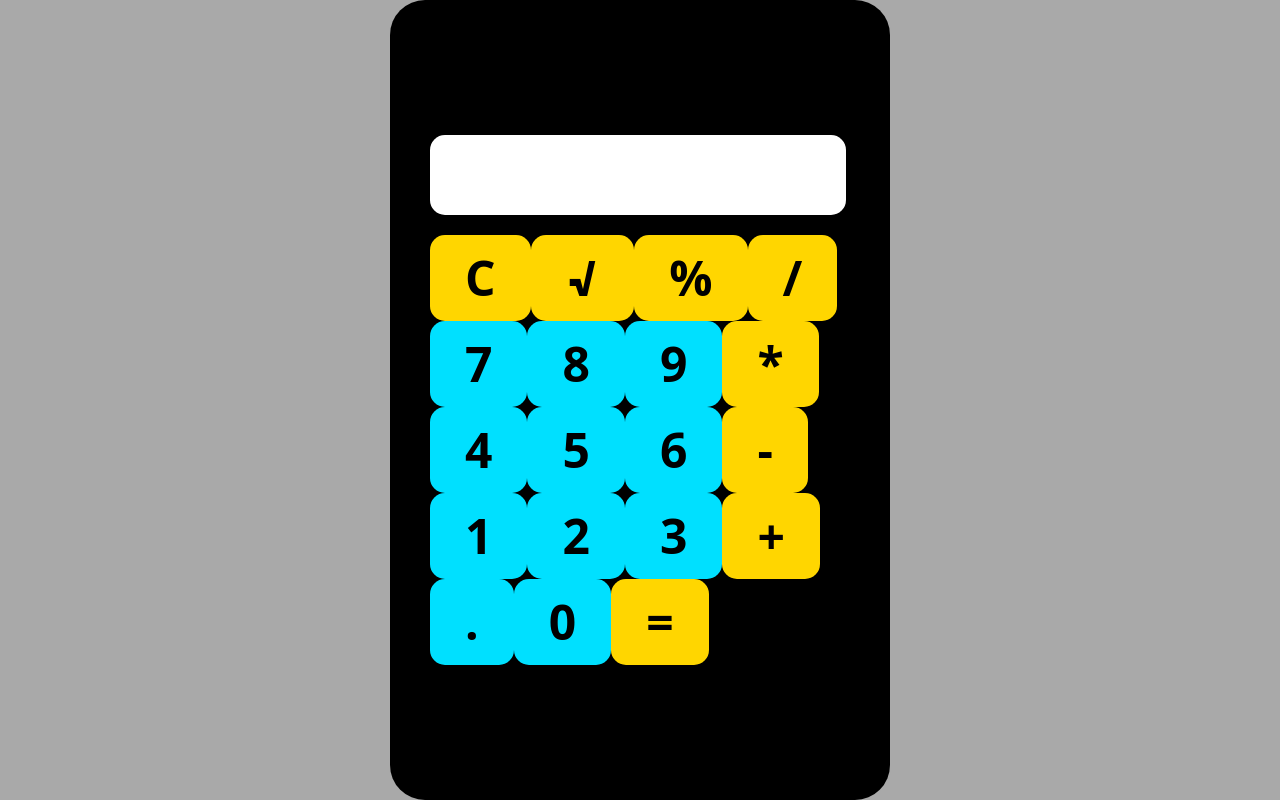
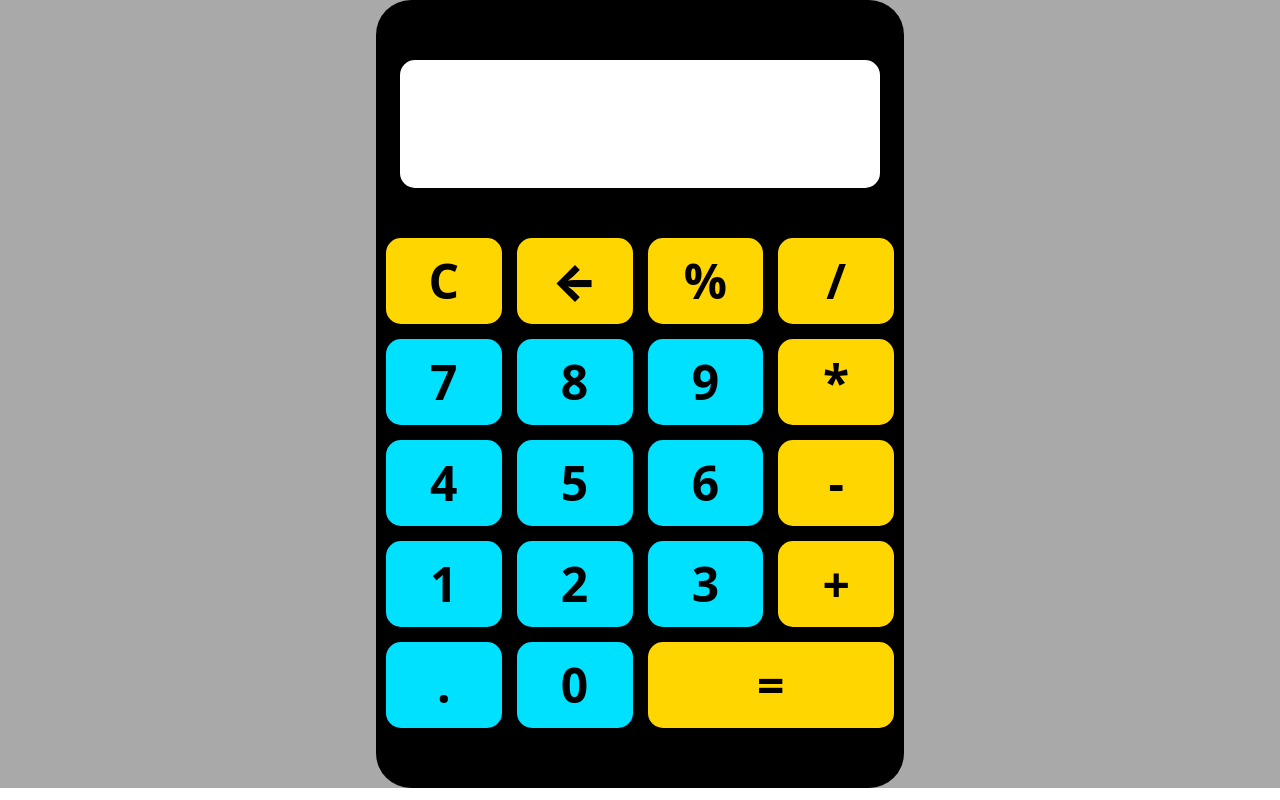
Before and after one commit to hdubey64/PW_internship_app, a React (Create React App) app in the folder calc-master/: page / in a window 1280 px wide. Built offline with nearby package versions, Linux system fonts and the light colour scheme.

Commit message:
Button function and UI fixed

```diff
--- a/calc-master/src/Layout/CalcyLayout/calcyLayout.css
+++ b/calc-master/src/Layout/CalcyLayout/calcyLayout.css
@@ -1,19 +1,21 @@
 .calcy-layout {
-   max-width: 500px;
-   height: 100vh;
+   max-width: 550px;
+   height: 100%;
    background-color: #000000;
    display: grid;
    place-items: center;
-   padding: 40px;
+   padding: 60px 10px;
    border-radius: 35px;
+   display: grid;
+   place-items: center;
 }
 .inputNum {
-   width: 26rem;
-   height: 5rem;
+   width: 30rem;
+   height: 8rem;
    background-color: #fff;
    border: none;
    border-radius: 15px;
-   margin-bottom: 20px;
+   margin-bottom: 50px;
    text-align: end;
    display: grid;
    place-items: center end;
@@ -21,3 +23,8 @@
    padding-right: 10px;
    font-weight: 700;
 }
+.calcy-main {
+   display: grid;
+   grid-template-columns: repeat(4, 1fr);
+   gap: 15px;
+}
--- a/calc-master/src/Layout/CalcyLayout/index.jsx
+++ b/calc-master/src/Layout/CalcyLayout/index.jsx
@@ -1,9 +1,9 @@
 import React, { useState } from "react";
 import Button from "src/component/Button";
 import "./calcyLayout.css";
+import { NumaricButton } from "src/data";
 
 function isLastCharacterSymbol(str) {
-   console.log("vgxah", str);
    const lastCharacter = str?.charAt(str.length - 1);
 
    const symbolRegex = /[^\w\s]/; // Matches any non-alphanumeric character except whitespace
@@ -17,9 +17,16 @@ const CalcyLayout = () => {
       if (value?.length <= 0) {
          return alert(" Invalid input");
       }
-      if (value === "Clear") {
-         setInput("");
-      } else if (value === "result") {
+
+      if (value === "C") {
+         return setInput("");
+      }
+      if (value === "⬅") {
+         return setInput(input.slice(0, -1));
+      }
+      if (input.length > 12) {
+         return alert("Length exceed");
+      } else if (value === "=") {
          if (type === "Operator" && value === "√") {
             return Math.sqrt(input);
          }
@@ -29,7 +36,7 @@ const CalcyLayout = () => {
                return alert("Invalid Input");
             }
             const result = eval(input).toString();
-            setInput(result);
+            return setInput(result);
          } catch (error) {
             return alert("invalid input");
          }
@@ -47,10 +54,17 @@ const CalcyLayout = () => {
    };
 
    return (
-      <div className="calcy-layout container">
-         <div>
-            <div className="inputNum">{input}</div>
-            <Button onClick={handleChange} />
+      <div className="calcy-layout">
+         <div className="inputNum">{input}</div>
+         <div className="calcy-main">
+            {NumaricButton.map((item) => (
+               <Button
+                  className="calcy-button"
+                  data={item}
+                  onClick={() => handleChange(item.value, item.type)}
+                  key={item.value}
+               />
+            ))}
          </div>
       </div>
    );
--- a/calc-master/src/Layout/Home/homeLayout.css
+++ b/calc-master/src/Layout/Home/homeLayout.css
@@ -1,6 +1,6 @@
 .home-layout {
-   width: 100vw;
-   height: 100%;
+   /* width: 100vw; */
+   /* height: 100%; */
    background-color: #a9a9a9;
    display: grid;
    place-items: center;
--- a/calc-master/src/component/Button/index.jsx
+++ b/calc-master/src/component/Button/index.jsx
@@ -1,20 +1,23 @@
-import React from "react";
-import { NumaricButton } from "src/data";
 import "./calcyButton.css";
+import PropTypes from "prop-types";
 
-const Button = ({ onClick }) => {
+const Button = ({ onClick, data }) => {
    return (
-      <div className="calcy-main">
-         {NumaricButton.map((element) => (
-            <button
-               className={`calcy-button ${element.color}`}
-               onClick={() => onClick(element.value, element.type)}
-            >
-               {!element.number ? element.symbol : element.number}
-            </button>
-         ))}
-      </div>
+      <button onClick={onClick} className={` calcy-button ${data.color}`}>
+         {data.value}
+      </button>
    );
 };
+export default Button;
 
-export default Button;
+Button.propTypes = {
+   data: PropTypes.shape({
+      symbol: PropTypes.string,
+      number: PropTypes.string,
+      operation: PropTypes.string.isRequired,
+      color: PropTypes.string.isRequired,
+      type: PropTypes.string.isRequired,
+      value: PropTypes.string.isRequired,
+   }).isRequired,
+   onClick: PropTypes.func,
+};
--- a/calc-master/src/data/numaricButtons.jsx
+++ b/calc-master/src/data/numaricButtons.jsx
@@ -1,11 +1,11 @@
 export default [
-   { number: "C", value: "Clear", color: "symbol", type: "num" },
+   { number: "C", value: "C", color: "symbol", type: "num" },
    {
-      symbol: "√",
-      operation: "Underroot",
+      symbol: "←",
+      operation: "Backspace",
       color: "symbol",
       type: "operator",
-      value: "√",
+      value: "←",
    },
    {
       symbol: "%",
@@ -59,6 +59,6 @@ export default [
       color: "symbol",
       type: "operator",
       width: "40",
-      value: "result",
+      value: "=",
    },
 ];
```
